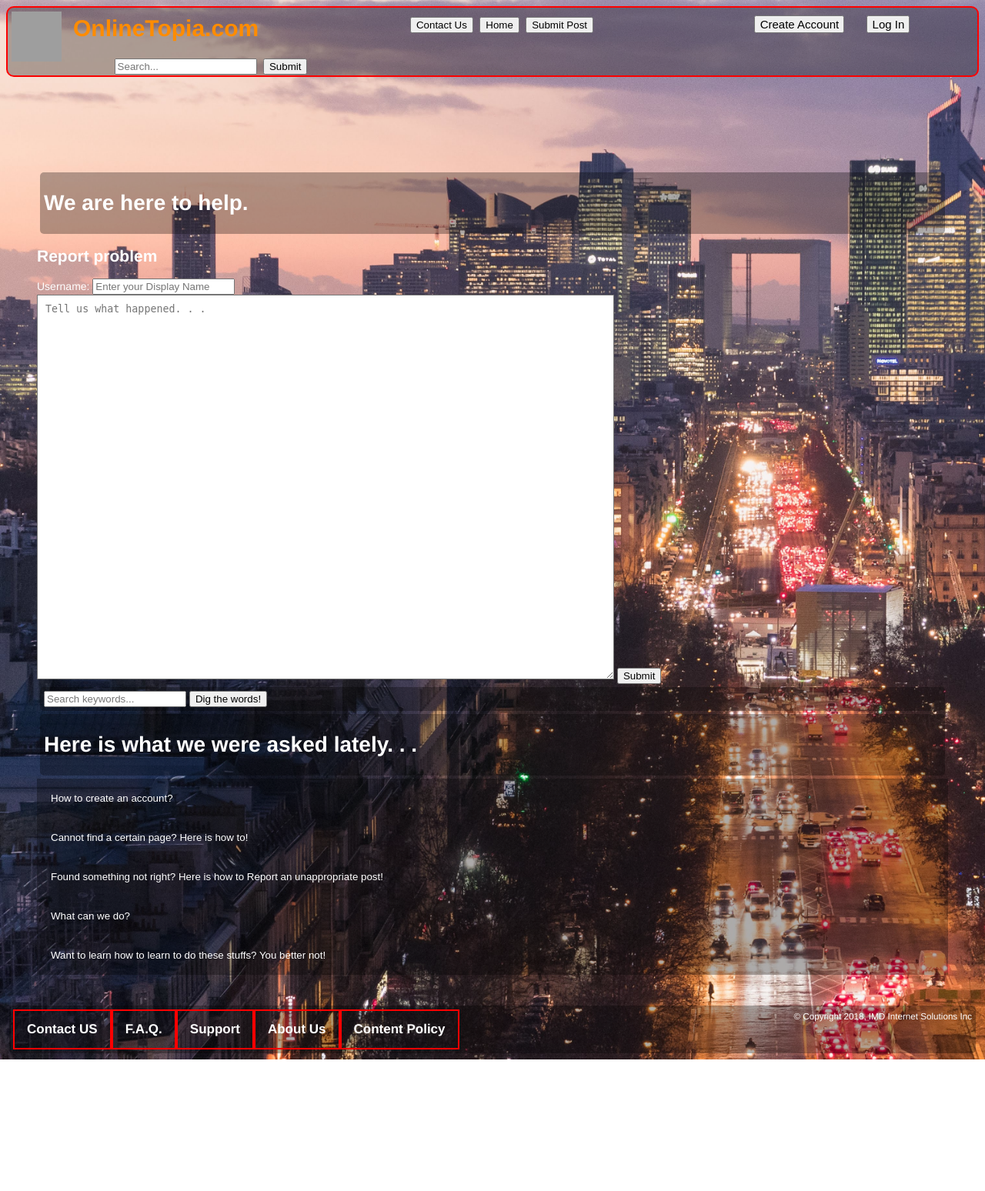
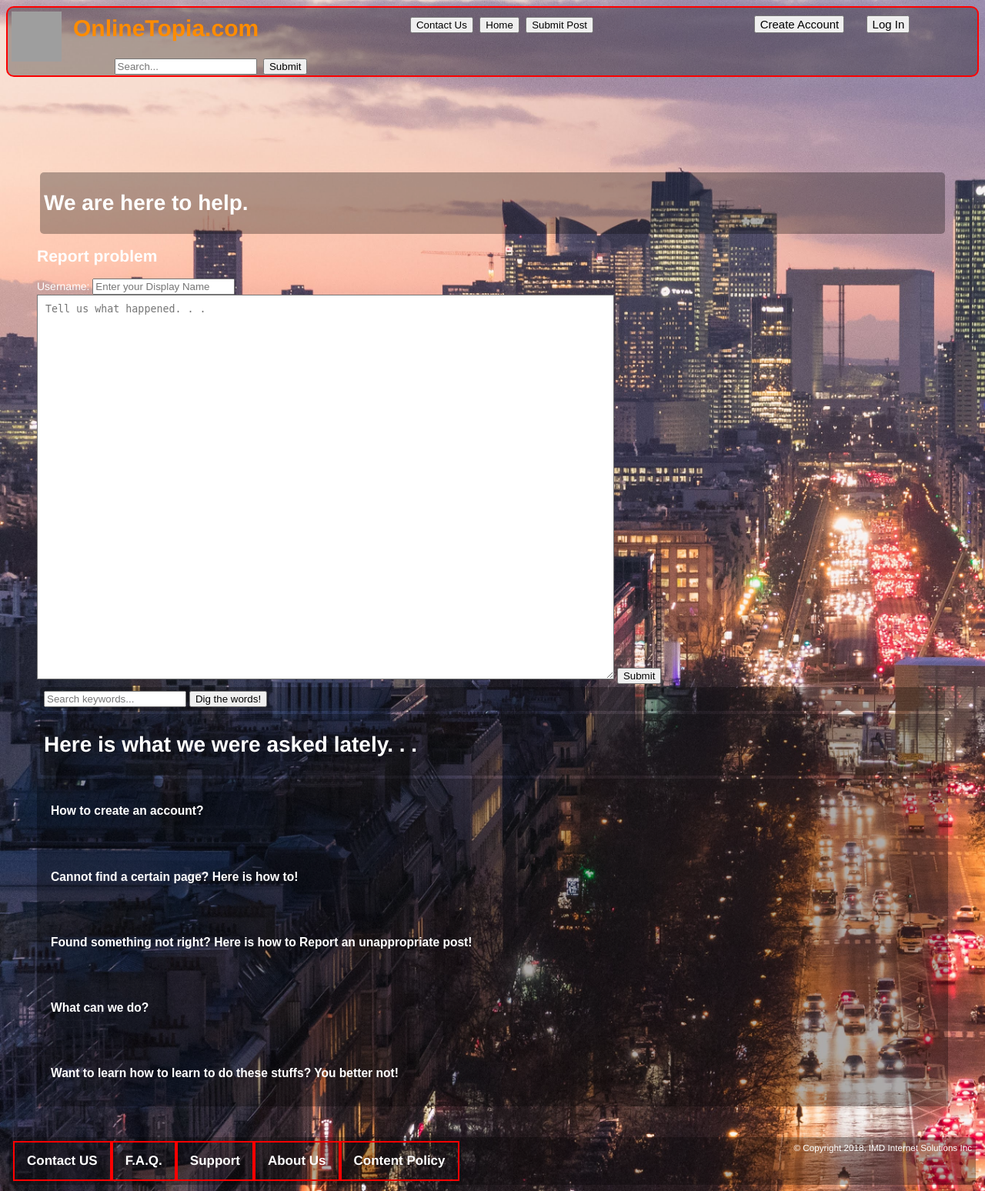
Before and after one commit to MattieWasTaken/WebDevSec, a PHP site: page /FAQ.php in a window 1280 px wide. Shown: the whole page at 77% size. Before the commit the page ends 1377 px from the top, so only its background shows below. Run offline with PHP 8.4, Linux system fonts and the light colour scheme; grey boxes are pictures that could not be loaded.

Commit message:
Update FAQ.php

```diff
--- a/FAQ.php
+++ b/FAQ.php
@@ -77,27 +77,27 @@
                 <h1>Here is what we were asked lately. . .</h1>
             </div>
 
-			<button type="button" class="collapsible" style="color:white" >How to create an account?</button>
+			<button type="button" class="collapsible" style="color:white" ><h3>How to create an account?</h3></button>
 			<div class="content">
 				<p>link</p>
 			</div>
 
-			<button type="button" class="collapsible" style="color:white" >Cannot find a certain page? Here is how to!</button>
+			<button type="button" class="collapsible" style="color:white" ><h3>Cannot find a certain page? Here is how to!</h3></button>
 			<div class="content">
 				<p>link</p>
 			</div>
 
-			<button type="button" class="collapsible" style="color:white" >Found something not right? Here is how to Report an unappropriate post!</button>
+			<button type="button" class="collapsible" style="color:white" ><h3>Found something not right? Here is how to Report an unappropriate post!</h3></button>
 			<div class="content">
 				<p>link</p>
 			</div>
 
-			<button type="button" class="collapsible" style="color:white" >What can we do?</button>
+			<button type="button" class="collapsible" style="color:white" ><h3>What can we do?</h3></button>
 			<div class="content">
 				<p>link</p>
 			</div>
 
-			<button type="button" class="collapsible" style="color:white" >Want to learn how to learn to do these stuffs? You better not!</button>
+			<button type="button" class="collapsible" style="color:white" ><h3>Want to learn how to learn to do these stuffs? You better not!</h3></button>
 			<div class="content">
 				<p>link</p>
 			</div>
```
